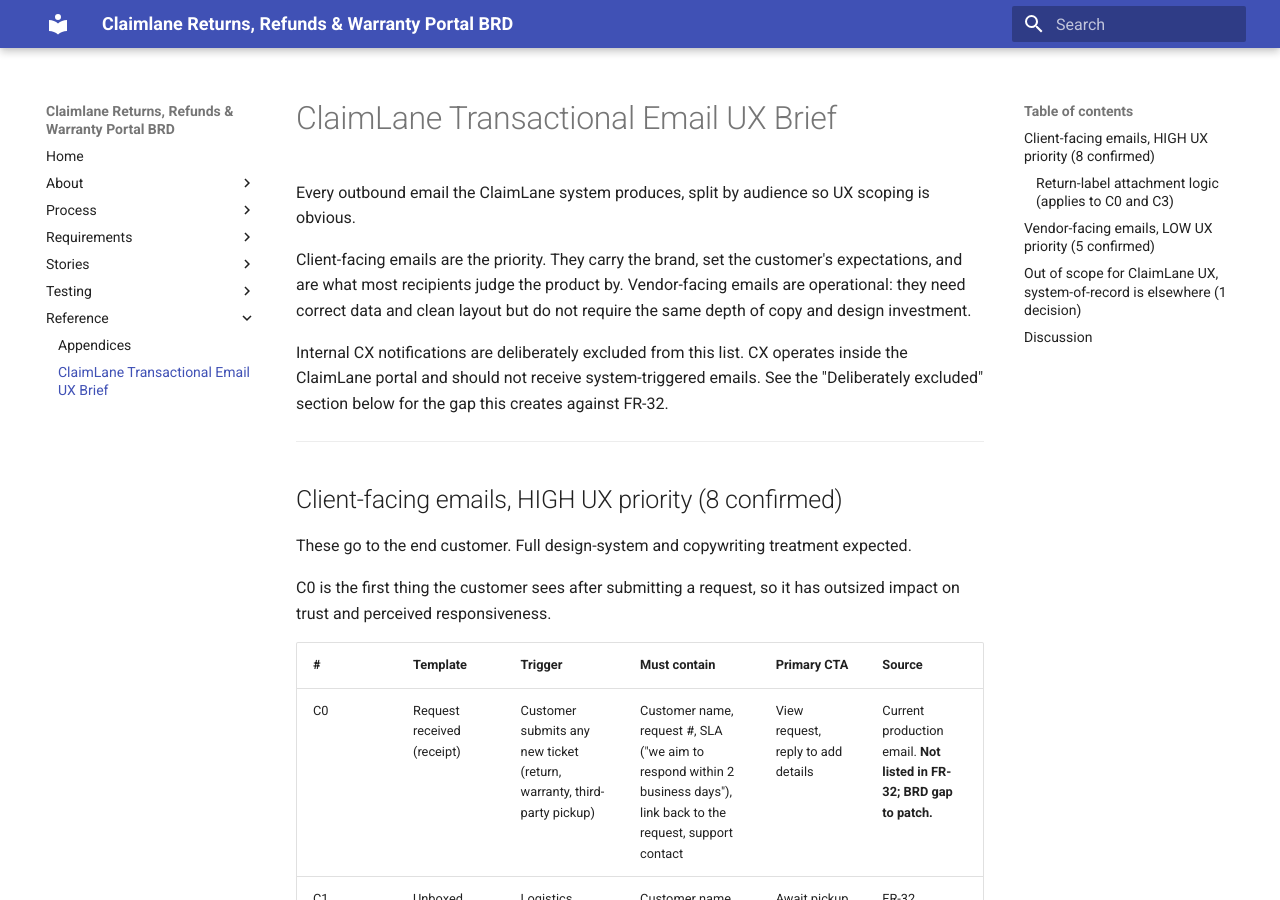
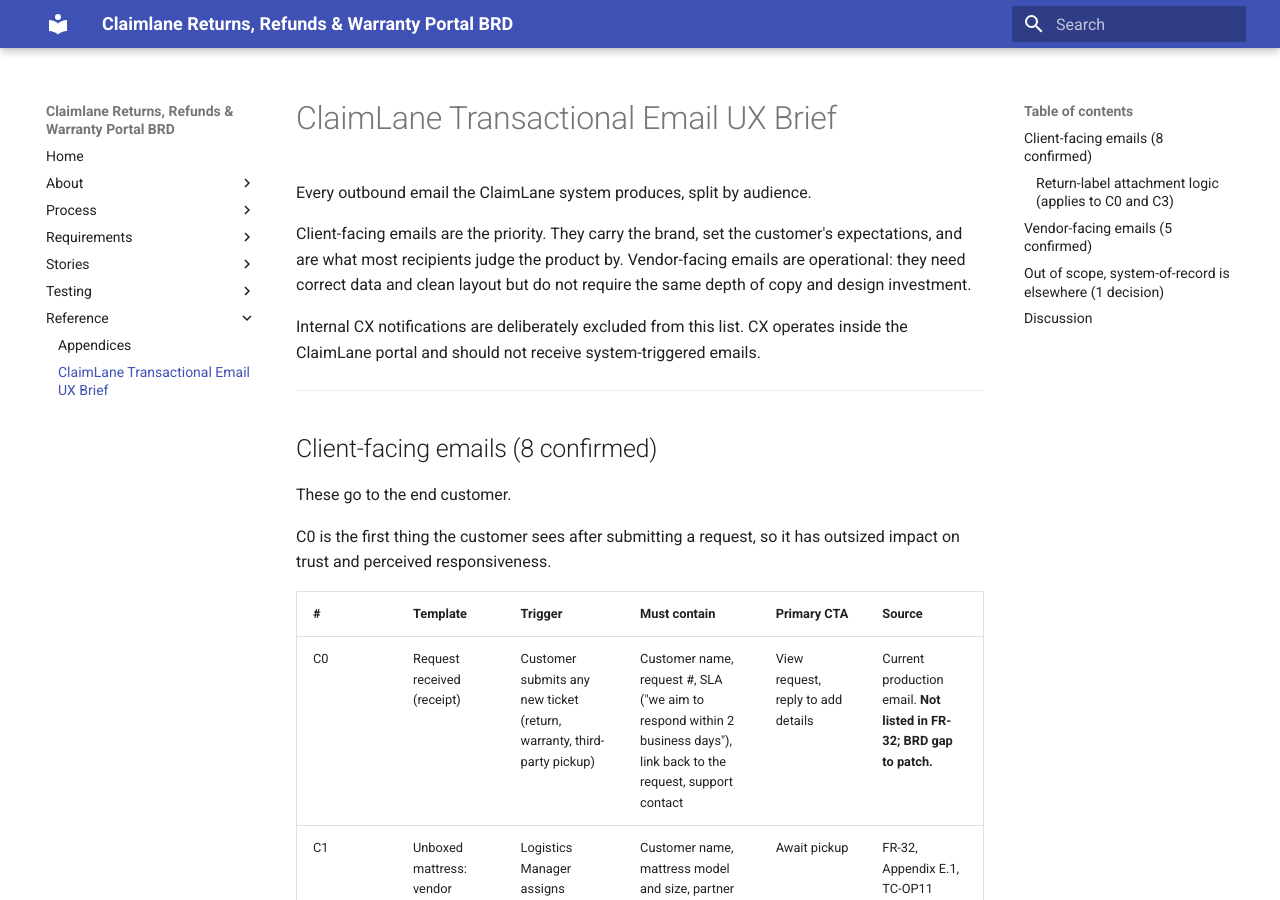
Before and after one commit to charanbobby/ClaimLaneRequirementsRepo, an MkDocs documentation site: the page built from brd/transactional-email-ux-brief.md, in a window 1280 px wide and 900 px high. Built offline with MkDocs 1.6.1 and Material for MkDocs 9.7.7, drawn with Linux system fonts in a browser that asks for light colours; comment, search, counter and statistics services are not loaded; some of the changed text lies outside the part shown.

Commit message:
Remove UX team framing from email brief
Drops UX priority labels, UX implications, UX scoping, and design-team
recommendations. Page now reads as a pure inventory.

Co-Authored-By: Claude Opus 4.7 (1M context) <noreply@anthropic.com>

```diff
--- a/brd/transactional-email-ux-brief.md
+++ b/brd/transactional-email-ux-brief.md
@@ -1,16 +1,16 @@
 # ClaimLane Transactional Email UX Brief
 
-Every outbound email the ClaimLane system produces, split by audience so UX scoping is obvious.
+Every outbound email the ClaimLane system produces, split by audience.
 
 Client-facing emails are the priority. They carry the brand, set the customer's expectations, and are what most recipients judge the product by. Vendor-facing emails are operational: they need correct data and clean layout but do not require the same depth of copy and design investment.
 
-Internal CX notifications are deliberately excluded from this list. CX operates inside the ClaimLane portal and should not receive system-triggered emails. See the "Deliberately excluded" section below for the gap this creates against FR-32.
+Internal CX notifications are deliberately excluded from this list. CX operates inside the ClaimLane portal and should not receive system-triggered emails.
 
 ---
 
-## Client-facing emails, HIGH UX priority (8 confirmed)
+## Client-facing emails (8 confirmed)
 
-These go to the end customer. Full design-system and copywriting treatment expected.
+These go to the end customer.
 
 C0 is the first thing the customer sees after submitting a request, so it has outsized impact on trust and perceived responsiveness.
 
@@ -37,7 +37,7 @@ The return label is a FedEx PNG attachment. Whether it is attached depends on th
 | Unboxed mattress | No. Donation partner handles pickup; no customer-printed label. | No. |
 | Third-party pickup (TSC, EQ3) | No. Vendor handles pickup; no customer-printed label. | No. |
 
-UX implications:
+Implications:
 
 - C0 needs **two variants**: with label block and without. When the label is attached, the email body should reference it explicitly and give next-step instructions (print, attach to package, drop off). When the label is not attached, the body should set expectations ("we'll send your next steps once our team has reviewed").
 - C3 always has a label and needs clear print-and-ship instructions in the body.
@@ -45,11 +45,9 @@ UX implications:
 
 ---
 
-## Vendor-facing emails, LOW UX priority (5 confirmed)
+## Vendor-facing emails (5 confirmed)
 
 These go to **donation-pickup partners** (unboxed mattress network) or **third-party logistics vendors** (TSC, EQ3). Content is operational: order details, address, instructions to act.
-
-Recommendation: reuse the design system header and footer, keep the body as a clean data table, skip the full copywriting pass. A ClaimLane dev team template from a shared skeleton is probably sufficient.
 
 | # | Template | Recipient type | Must contain | Primary CTA | Source |
 |---|----------|----------------|--------------|-------------|--------|
@@ -61,7 +59,7 @@ Recommendation: reuse the design system header and footer, keep the body as a cl
 
 ---
 
-## Out of scope for ClaimLane UX, system-of-record is elsewhere (1 decision)
+## Out of scope, system-of-record is elsewhere (1 decision)
 
 | # | Template | Why out of scope | Scoping question for PM |
 |---|----------|------------------|-------------------------|
```
